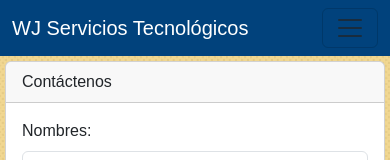
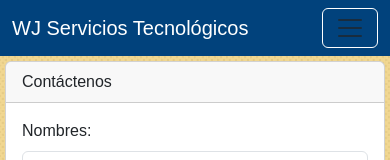
Before and after one commit to wjhonf/proyectowilliamflores, a website: page pages/contactos.html in a window 390 px wide. Shown: the top 160 px of the page. Drawn offline with nearby package versions, Linux system fonts and the light colour scheme; files that its build step writes are made by us from their sources.

Commit message:
actualizar borde menu

```diff
--- a/pages/contactos.html
+++ b/pages/contactos.html
@@ -16,7 +16,7 @@
         <nav class="navbar navbar-expand-lg menu">
             <div class="container-fluid">
               <a class="navbar-brand nombreemp" href="../index.html">WJ Servicios Tecnológicos</a>
-              <button class="navbar-toggler icono" type="button" data-bs-toggle="collapse" data-bs-target="#navbarSupportedContent" aria-controls="navbarSupportedContent" aria-expanded="false" aria-label="Toggle navigation">
+              <button class="navbar-toggler bordeicono" type="button" data-bs-toggle="collapse" data-bs-target="#navbarSupportedContent" aria-controls="navbarSupportedContent" aria-expanded="false" aria-label="Toggle navigation">
                 <span class="navbar-toggler-icon "></span>
               </button>
               <div class="collapse navbar-collapse" id="navbarSupportedContent">
```
Also changed, not shown: pages/equipos.html (+1 -1 lines), pages/nosotros.html (+1 -1 lines), pages/servicios.html (+1 -1 lines).
